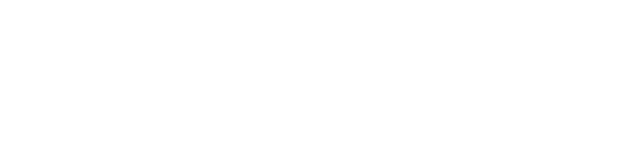
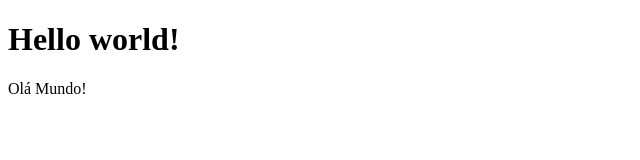
Before and after one commit to Alvim1234/siteETEC, a plain HTML site: page index.html in a window 1280 px wide. Shown: the whole page, without its empty margins (0-640 px from the left). Drawn offline with Linux system fonts and the light colour scheme.

Commit message:
dicionado tag h1 e p

```diff
--- a/index.html
+++ b/index.html
@@ -10,7 +10,8 @@
     <header>
 
         <div>
-
+            <h1>Hello world!</h1>
+            <p>Olá Mundo!</p>
 
         </div>
 
```
